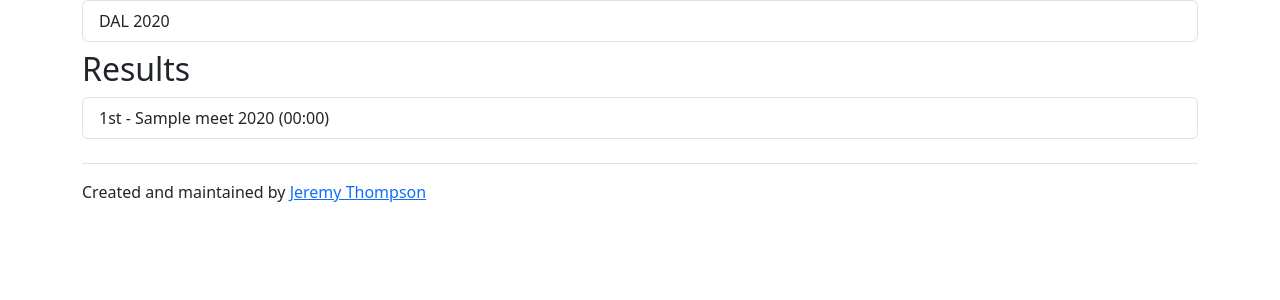
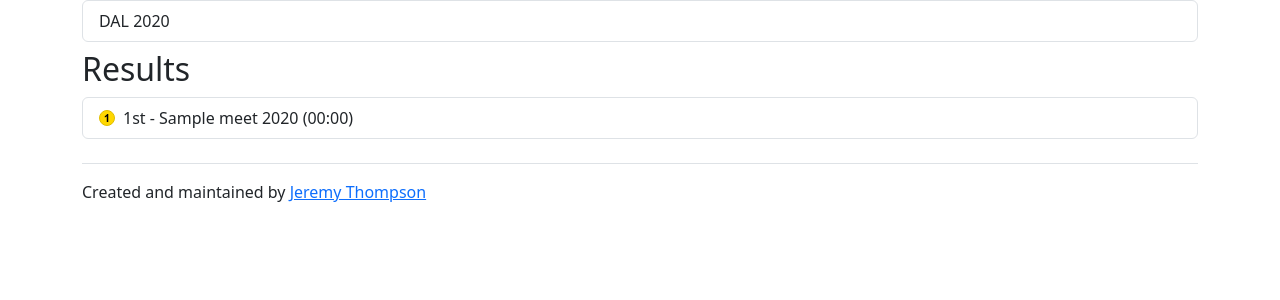
Before and after one commit to jhthompson/canada-xc, a Django app: a page that uses racing/templates/racing/runner.html in a window 1280 px wide. Shown: the part 192-492 px from the top of the page. Run offline with Django 5.2, Linux system fonts and the light colour scheme; data comes from the database, SQL or seed files in the repository; tables that the repository leaves empty hold one stand-in row (values such as "Sample post"); parts of the project's set-up code (start-up, migrations or seed data) failed here and were passed over; some libraries are stand-ins or nearby versions.

Commit message:
Add medals to runner's results

```diff
--- a/racing/templates/racing/runner.html
+++ b/racing/templates/racing/runner.html
@@ -1,6 +1,6 @@
 {% extends "base.html" %}
 
-{% load humanize racing_extras %}
+{% load humanize racing_extras static %}
 
 {% block content %}
 <h1>{{ runner.name }}</h1>
@@ -15,7 +15,14 @@
 <h2>Results</h2>
 <div class="list-group">
     {% for result in results %}
-        <a class="list-group-item list-group-item-action d-flex justify-content-between align-items-center" href="{{ result.result.race.meet.get_absolute_url }}">
+        <a class="list-group-item list-group-item-action d-flex align-items-center" href="{{ result.result.race.meet.get_absolute_url }}">
+            {% if result.position == 1 %}
+                <img src="{% static 'gold.svg' %}" alt="Gold" class="me-2">
+            {% elif result.position == 2 %}
+                <img src="{% static 'silver.svg' %}" alt="Silver" class="me-2">
+            {% elif result.position == 3 %}
+                <img src="{% static 'bronze.svg' %}" alt="Bronze" class="me-2">
+            {% endif %}
             {{ result.position|ordinal }} - {{ result.result.race.meet }} {{ result.result.race.meet.date.year }} ({{ result.result.time|finish_time }})
         </a>
     {% endfor %}
```
